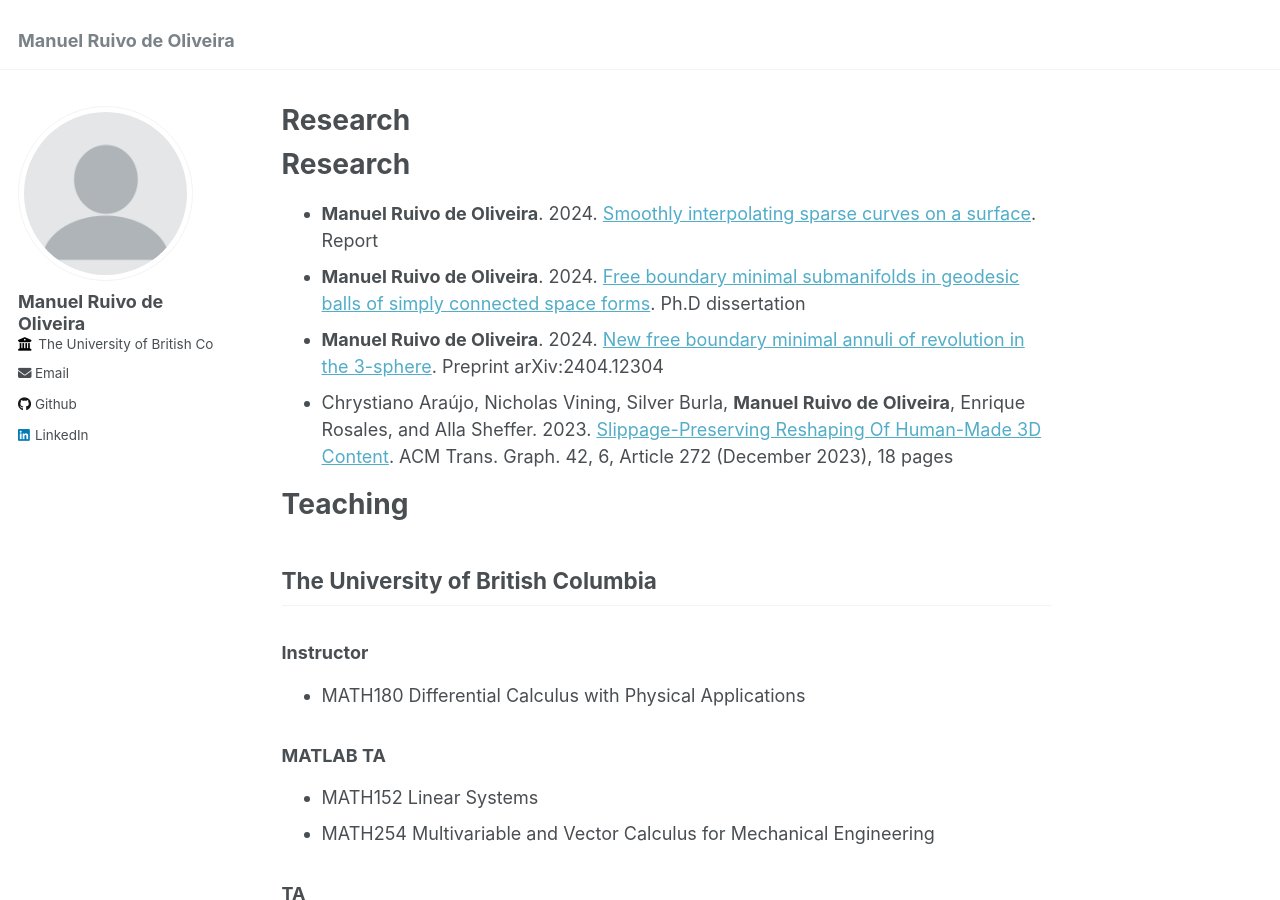
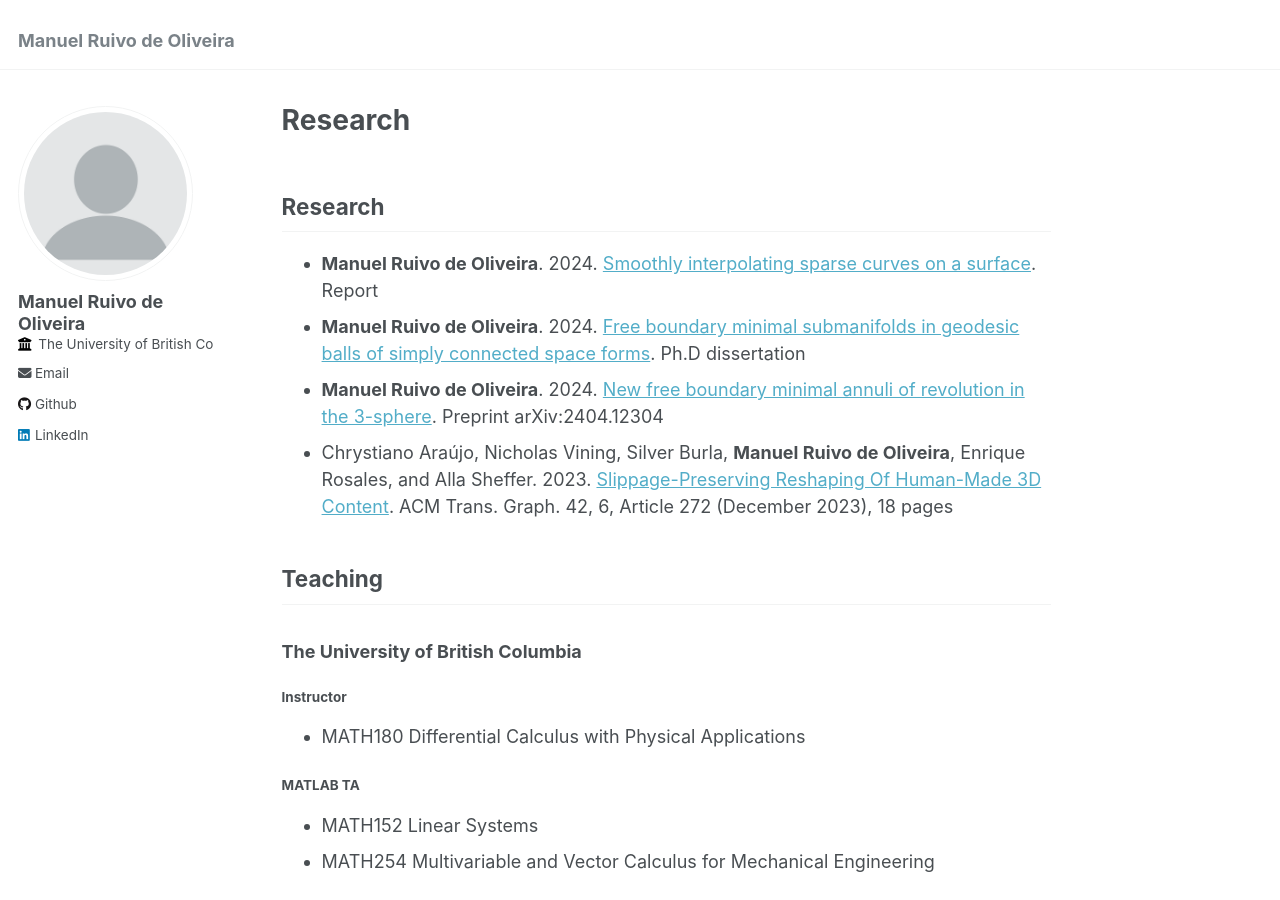
Before and after one commit to manuelruivodeoliveira/manuelruivodeoliveira.github.io, a Jekyll site: the page built from _pages/about.md, in a window 1280 px wide and 900 px high. Built offline with Jekyll 4.4.1, drawn with Linux system fonts in a browser that asks for light colours; our own code applies the rules of GitHub Pages for plain Markdown files.

Commit message:
Change heading levels

```diff
--- a/_pages/about.md
+++ b/_pages/about.md
@@ -7,7 +7,7 @@ redirect_from:
   - /about.html
 ---
 
-# Research
+## Research
 
 * **Manuel Ruivo de Oliveira**. 2024. <a href="https://animallogic.com/animal-logic/news/rd-research-project/" target="_blank">Smoothly interpolating sparse curves on a surface</a>. Report
 * **Manuel Ruivo de Oliveira**. 2024. <a href="https://dx.doi.org/10.14288/1.0442029" target="_blank">Free boundary minimal submanifolds in geodesic balls of simply connected space forms</a>. Ph.D dissertation
@@ -15,20 +15,20 @@ redirect_from:
 * Chrystiano Araújo, Nicholas Vining, Silver Burla, **Manuel Ruivo de Oliveira**, Enrique Rosales, and Alla Sheffer. 2023. <a href="https://www.cs.ubc.ca/labs/imager/tr/2023/3DReshaping/" target="_blank">Slippage-Preserving Reshaping Of Human-Made 3D Content</a>. ACM Trans. Graph. 42, 6, Article 272 (December 2023), 18 pages
 
 
-# Teaching
+## Teaching
 
-## The University of British Columbia
+### The University of British Columbia
 
-### Instructor
+#### Instructor
 
 * MATH180 Differential Calculus with Physical Applications
 
-### MATLAB TA
+#### MATLAB TA
 
 * MATH152 Linear Systems
 * MATH254 Multivariable and Vector Calculus for Mechanical Engineering
 
-### TA
+#### TA
 
 * MATH425/525 Differential Geometry I
 * MATH227 Advanced Calculus II
@@ -36,13 +36,13 @@ redirect_from:
 * MATH421/510 Functional Analysis
 * MATH220 Mathematical Proof
 
-## The University of Warwick
+### The University of Warwick
 
 * Supervisor
 * Peer tutor for MA131 Analysis I
 
 
-# Education
+## Education
 
 **Ph.D. in Mathematics**
 2019-2024
```
